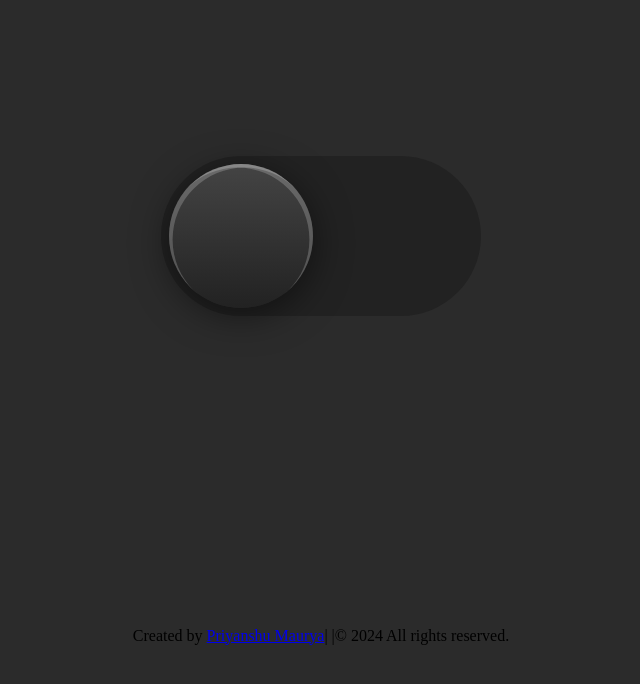
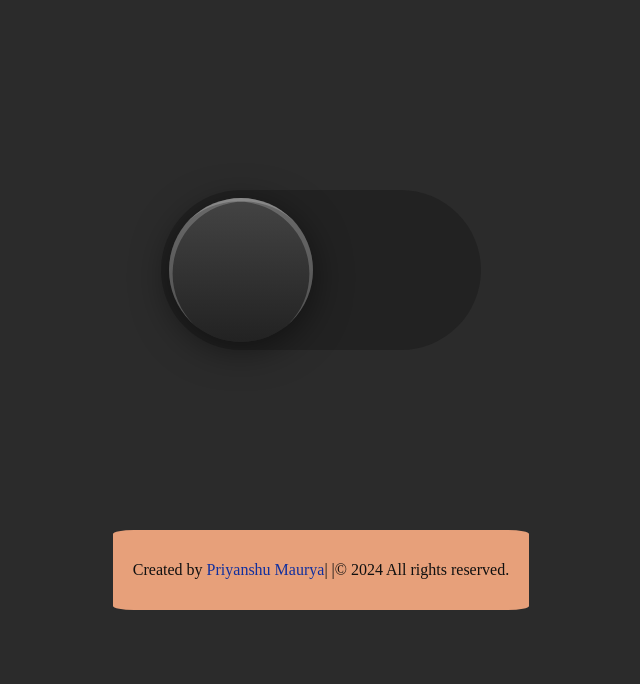
Before and after one commit to satyasaadhika/Toggle-button, a plain HTML site: page index.html in a window 1280 px wide. Shown: the whole page, without its empty margins (319-959 px from the left). Drawn offline with Linux system fonts and the light colour scheme.

Commit message:
style footer section

```diff
--- a/style.css
+++ b/style.css
@@ -8,6 +8,7 @@ body{
     height: 100vh;
     place-items: center;
     background: #2b2b2b;
+    padding: 100px;
 }
 .checkbox{
     height: 160px;
@@ -64,5 +65,25 @@ body{
     transition: 0.5s;
 }
 .checkbox:checked::after{
+    background-size: cover;
     background: #f8f8f8;
 }
+footer {
+    border-radius: 5%;
+    padding: 20px;
+    background: #e7a07a;
+    color: rgb(16, 16, 16);
+    line-height: 40px;
+  }
+  footer p{
+    font-size: 1rem;
+  }
+
+  footer a {
+    color: rgb(16, 47, 159);
+    text-decoration: none;
+  }
+
+  footer a:hover {
+    color: rgb(150, 21, 193);
+  }
```
